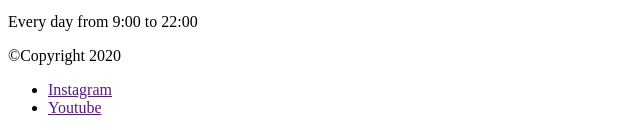
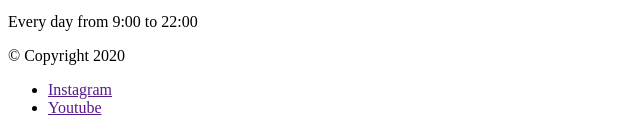
Before and after one commit to lesiastavniichuk/fson-74-on, a plain HTML site: page index.html in a window 1280 px wide. Shown: the part 5685-5815 px from the top of the page, 0-640 px from the left. Drawn offline with Linux system fonts and the light colour scheme.

Commit message:
поменяла значок копирайт

```diff
--- a/index.html
+++ b/index.html
@@ -165,7 +165,7 @@
         </section>
     </main>
     <footer>
-        <p>©Copyright 2020</p>
+        <p>&copy; Copyright 2020</p>
         <ul>
             <li><a href="" rel="nofollow noreferre">Instagram</a></li>
             <li><a href="" rel="nofollow noreferre">Youtube</a></li>
```
